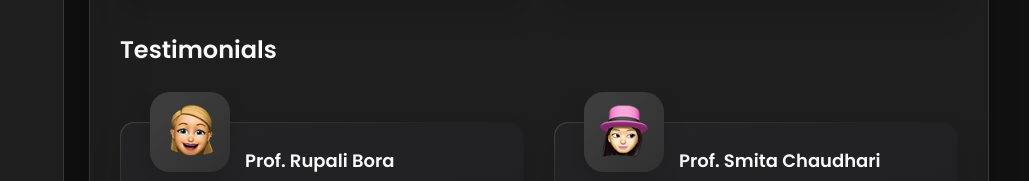
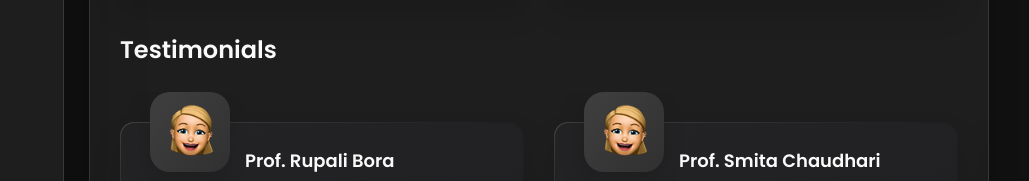
Before and after one commit to Devansh0012/Devansh_Portfolio, a plain HTML site: page index.html in a window 1280 px wide. Shown: the part 578-759 px from the top of the page, 251-1280 px from the left. Drawn offline with nearby package versions, Linux system fonts and the light colour scheme.

Commit message:
updated bitmoji

```diff
--- a/index.html
+++ b/index.html
@@ -359,7 +359,7 @@
               <div class="content-card" data-testimonials-item>
 
                 <figure class="testimonials-avatar-box">
-                  <img src="./assets/images/avatar-3.png" alt="Prof. Smita" width="60" data-testimonials-avatar>
+                  <img src="./assets/images/avatar-2.png" alt="Prof. Smita" width="60" data-testimonials-avatar>
                 </figure>
 
                 <h4 class="h4 testimonials-item-title" data-testimonials-title>Prof. Smita Chaudhari</h4>
```
